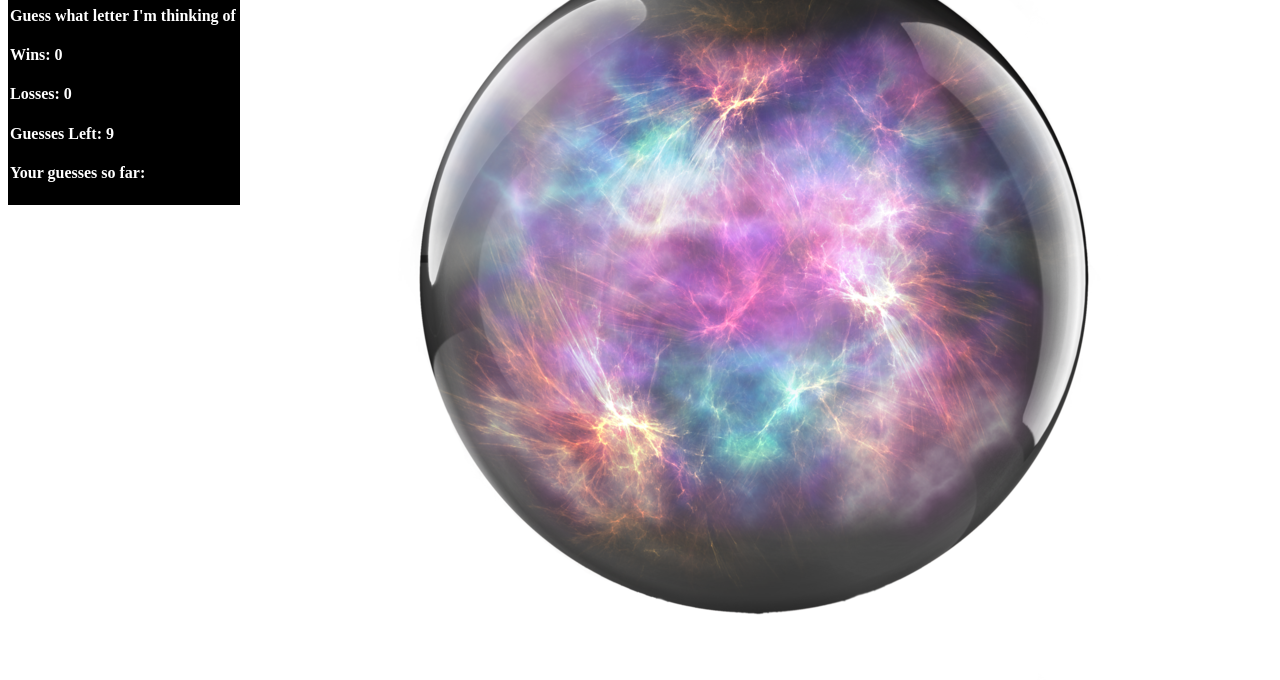
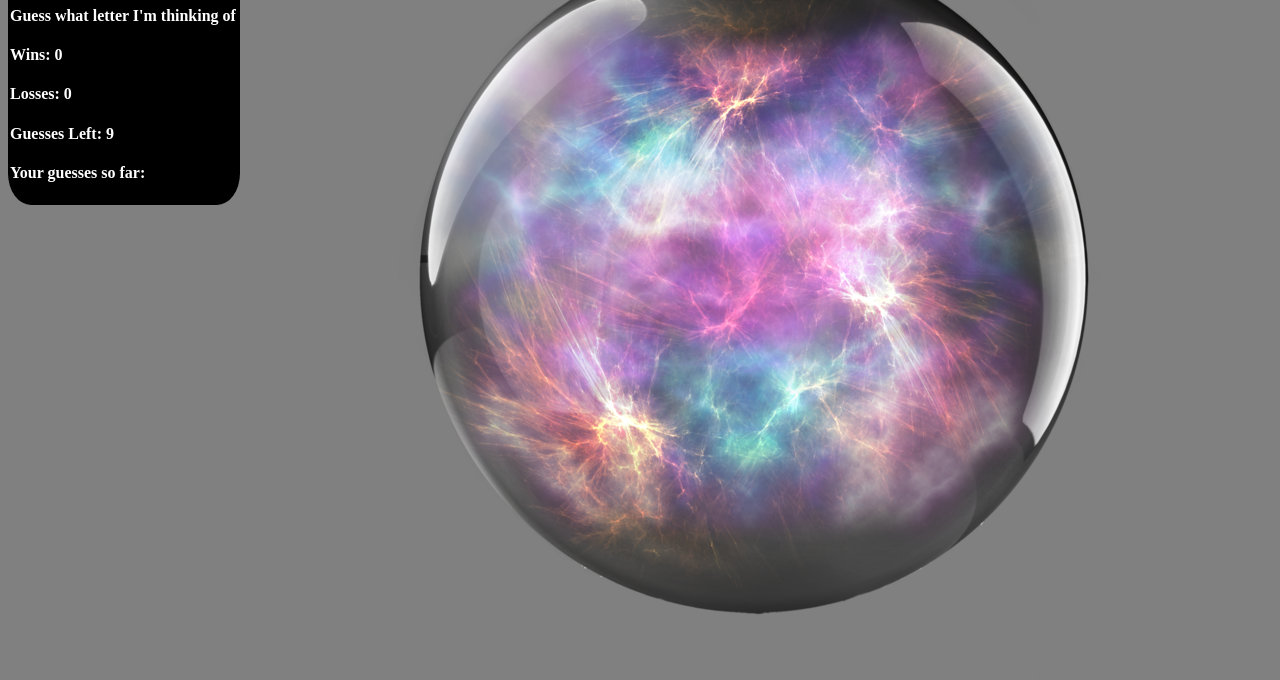
Before and after one commit to rmathison/Psychic-Game, a plain HTML site: page index.html in a window 1280 px wide. Shown: the part 120-800 px from the top of the page. Drawn offline with Linux system fonts and the light colour scheme.

Commit message:
Psychic-Game

```diff
--- a/assets/style.css
+++ b/assets/style.css
@@ -1,10 +1,15 @@
+
+
 body {
 	background-image: url(cball.png);
 	background-repeat: no-repeat;
 	background-position: right top;
+	background-color: grey;
 }
+
 .pgame {
 	position: relative;
+	border-radius: 10%;
 	border: 2px solid black;
 	border-margin: 20px 20px 20px 20px;
 	width: 18%;
```
Also changed, not shown: assets/trippy.png (added).
